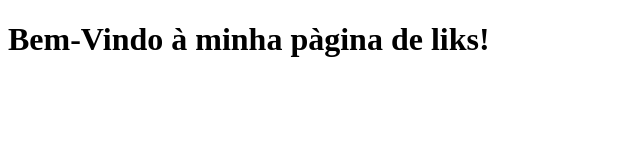
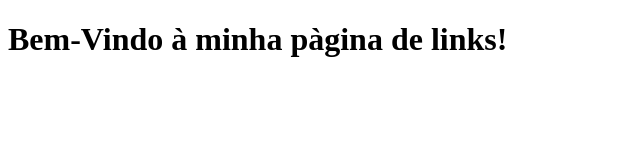
Before and after one commit to luumartin99/meus-links, a plain HTML site: page index.html in a window 1280 px wide. Shown: the full height of the page, 0-640 px from the left. Drawn offline with Linux system fonts and the light colour scheme.

Commit message:
Update index.html
repositorio inicial pos correçao

```diff
--- a/index.html
+++ b/index.html
@@ -10,7 +10,7 @@
 
   <body>
 
-    <h1>Bem-Vindo à minha pàgina de liks!</h1>
+    <h1>Bem-Vindo à minha pàgina de links!</h1>
 
   </body>
 </html>
```
